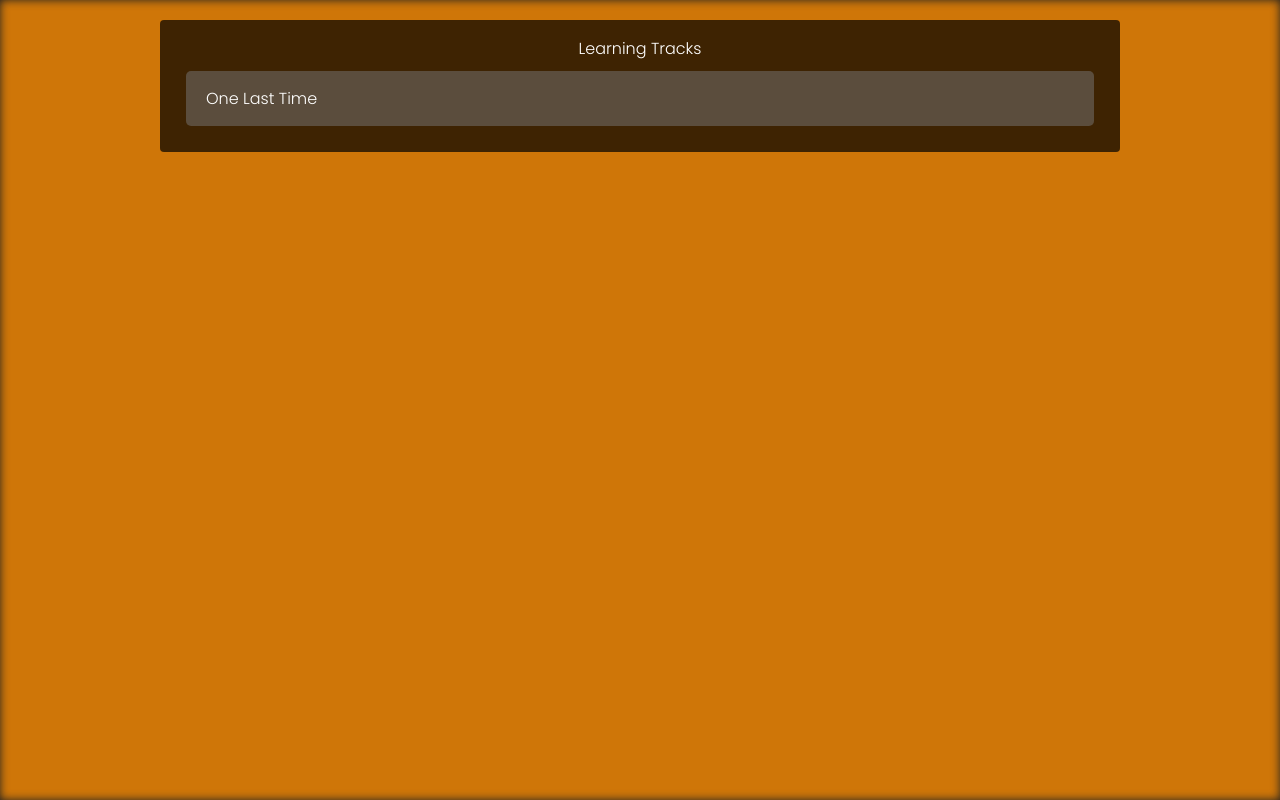
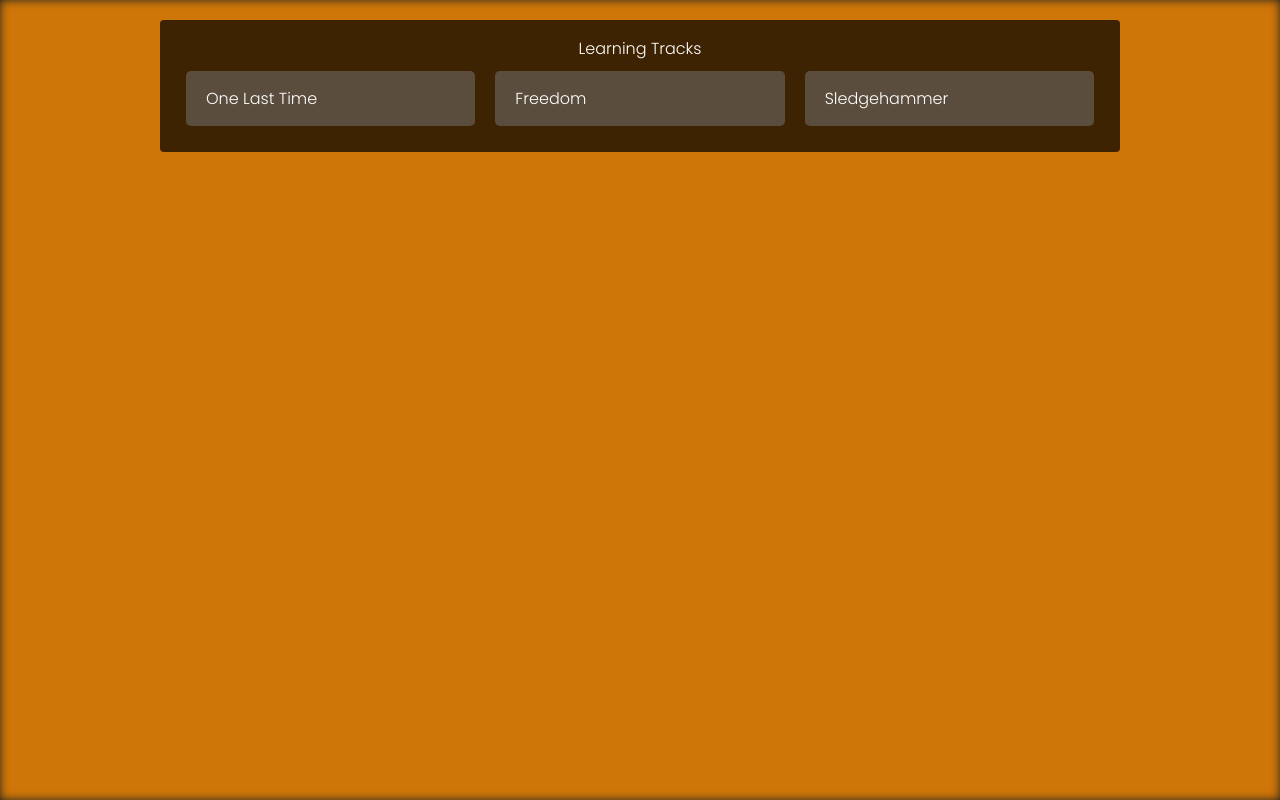
Before and after one commit to WillyC97/stemplayer, a React (Create React App) app: page /TurdStory in a window 1280 px wide. Built offline with nearby package versions, Linux system fonts and the light colour scheme; no server answers.

Commit message:
Add murphys tunes to turdstory

```diff
--- a/src/index.js
+++ b/src/index.js
@@ -52,6 +52,8 @@ function MainPage() {
 {/* ----------------------TurdStory----------------------- */}
           <Route path="/TurdStory" element={<TurdStoryPage />} />
           <Route path="/TurdStory/oneLastTime" element={<App songData={oneLastTimeData} />} />
+          <Route path="/TurdStory/freedom" element={<App songData={freedomData} />} />
+          <Route path="/TurdStory/sledgehammer" element={<App songData={sledgehammerData} />} />
 {/* ----------------------Dovengers----------------------- */}
           <Route path="/Dovengers" element={<DovengersPage />} />
           <Route path="/Dovengers/kissFromARose" element={<App songData={kissFromARoseData} />} />
--- a/src/pages/TurdStory/TurdStory.js
+++ b/src/pages/TurdStory/TurdStory.js
@@ -20,6 +20,8 @@ const TurdStoryPage = () => {
             </div>
             <div className='artist-page-song-group-container' >
               <Link to="/TurdStory/oneLastTime" className="artist-page-button-style">One Last Time</Link>
+              <Link to="/Dovengers/freedom" className="artist-page-button-style">Freedom</Link>
+              <Link to="/Dovengers/sledgehammer" className="artist-page-button-style">Sledgehammer</Link>
             </div>
           </div>
         </div>
```
